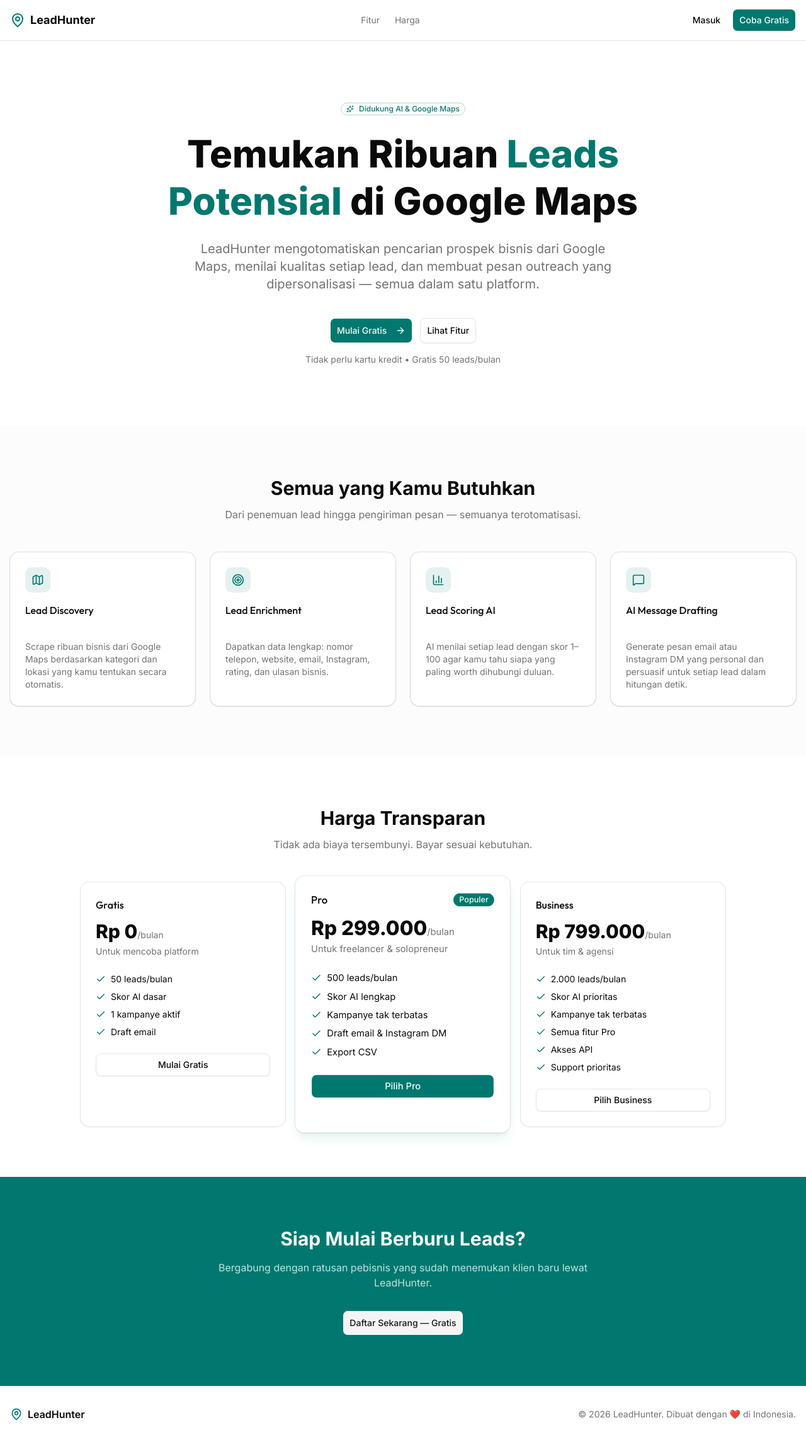
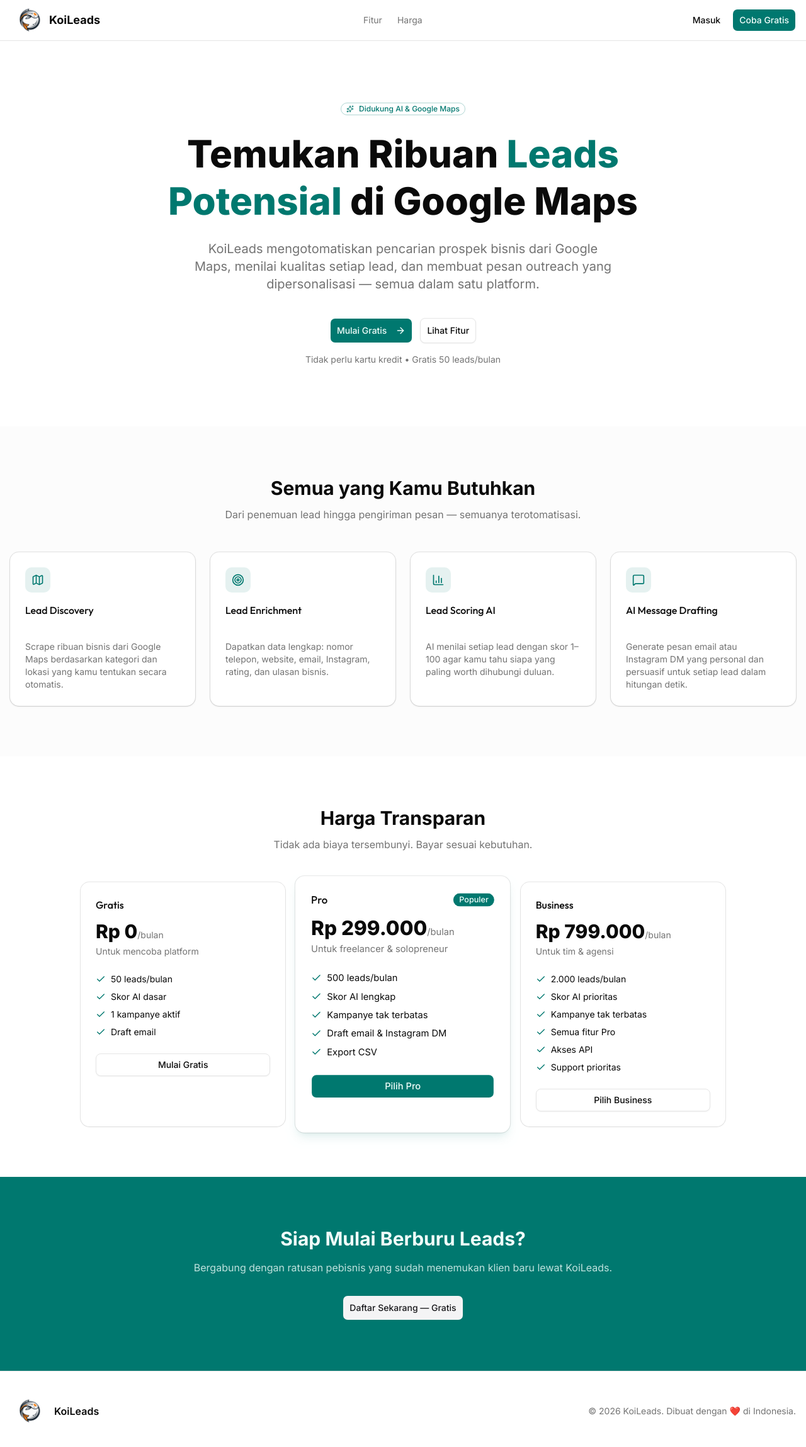
Before and after one commit to chriistopher1/koi_leads, a Next.js app: page / in a window 1280 px wide. Shown: the top 2298 px of the page at 63% size. Built offline with nearby package versions, Linux system fonts and the light colour scheme.

Commit message:
fix brand name and app logo

```diff
--- a/app/(auth)/login/page.tsx
+++ b/app/(auth)/login/page.tsx
@@ -10,6 +10,7 @@ import { Label } from "@/components/ui/label";
 import { Card, CardContent, CardDescription, CardFooter, CardHeader, CardTitle } from "@/components/ui/card";
 import { toast } from "sonner";
 import { MapPin } from "lucide-react";
+import Image from "next/image";
 
 export default function LoginPage() {
   const [email, setEmail] = useState("");
@@ -35,9 +36,9 @@ export default function LoginPage() {
       <Card className="w-full max-w-md">
         <CardHeader className="text-center">
           <div className="flex justify-center mb-2">
-            <MapPin className="h-8 w-8 text-primary" />
+             <Image src="/app_logo.png" alt="KoiLeads Logo" className="bg-white" width={62} height={62} />
           </div>
-          <CardTitle className="text-2xl">Masuk ke LeadHunter</CardTitle>
+          <CardTitle className="text-2xl">Masuk ke KoiLeads</CardTitle>
           <CardDescription>Masukkan email dan password Anda</CardDescription>
         </CardHeader>
         <form onSubmit={handleLogin}>
--- a/app/(auth)/register/page.tsx
+++ b/app/(auth)/register/page.tsx
@@ -17,6 +17,7 @@ import {
 } from "@/components/ui/card";
 import { toast } from "sonner";
 import { MapPin } from "lucide-react";
+import Image from "next/image";
 
 export default function RegisterPage() {
   const [email, setEmail] = useState("");
@@ -52,9 +53,9 @@ export default function RegisterPage() {
       <Card className="w-full max-w-md">
         <CardHeader className="text-center">
           <div className="flex justify-center mb-2">
-            <MapPin className="h-8 w-8 text-primary" />
+             <Image src="/app_logo.png" alt="KoiLeads Logo" className="bg-white" width={62} height={62} />
           </div>
-          <CardTitle className="text-2xl">Daftar LeadHunter</CardTitle>
+          <CardTitle className="text-2xl">Daftar KoiLeads</CardTitle>
           <CardDescription>
             Mulai temukan leads bisnis terbaik Anda
           </CardDescription>
--- a/components/landing/CTASection.tsx
+++ b/components/landing/CTASection.tsx
@@ -7,7 +7,7 @@ export function CTASection() {
       <div className="container mx-auto text-center max-w-2xl">
         <h2 className="text-3xl font-bold mb-4">Siap Mulai Berburu Leads?</h2>
         <p className="text-primary-foreground/80 mb-8">
-          Bergabung dengan ratusan pebisnis yang sudah menemukan klien baru lewat LeadHunter.
+          Bergabung dengan ratusan pebisnis yang sudah menemukan klien baru lewat KoiLeads.
         </p>
         <Button size="lg" variant="secondary" asChild>
           <Link href="/register">Daftar Sekarang — Gratis</Link>
--- a/components/landing/HeroSection.tsx
+++ b/components/landing/HeroSection.tsx
@@ -16,7 +16,7 @@ export function HeroSection() {
           di Google Maps
         </h1>
         <p className="text-xl text-muted-foreground mb-10 max-w-2xl mx-auto">
-          LeadHunter mengotomatiskan pencarian prospek bisnis dari Google Maps, menilai kualitas setiap lead, dan membuat pesan outreach yang dipersonalisasi — semua dalam satu platform.
+          KoiLeads mengotomatiskan pencarian prospek bisnis dari Google Maps, menilai kualitas setiap lead, dan membuat pesan outreach yang dipersonalisasi — semua dalam satu platform.
         </p>
         <div className="flex flex-col sm:flex-row gap-3 justify-center">
           <Button size="lg" asChild>
--- a/components/layout/Footer.tsx
+++ b/components/layout/Footer.tsx
@@ -1,15 +1,16 @@
 import { MapPin } from "lucide-react";
+import Image from "next/image";
 
 export function Footer() {
   return (
     <footer className="border-t py-8 px-4">
       <div className="container mx-auto flex flex-col md:flex-row items-center justify-between gap-4">
         <div className="flex items-center gap-2">
-          <MapPin className="h-5 w-5 text-primary" />
-          <span className="font-semibold text-foreground">LeadHunter</span>
+          <Image src="/app_logo.png" alt="KoiLeads Logo" className="bg-white" width={62} height={62} />
+          <span className="font-semibold text-foreground">KoiLeads</span>
         </div>
         <p className="text-sm text-muted-foreground">
-          © {new Date().getFullYear()} LeadHunter. Dibuat dengan ❤️ di Indonesia.
+          © {new Date().getFullYear()} KoiLeads. Dibuat dengan ❤️ di Indonesia.
         </p>
       </div>
     </footer>
--- a/components/layout/Navbar.tsx
+++ b/components/layout/Navbar.tsx
@@ -1,14 +1,15 @@
 import Link from "next/link";
 import { MapPin } from "lucide-react";
 import { Button } from "@/components/ui/button";
+import Image from "next/image";
 
 export function Navbar() {
   return (
     <header className="border-b bg-background/95 backdrop-blur sticky top-0 z-50">
       <div className="container mx-auto px-4 h-16 flex items-center justify-between">
-        <Link href="/" className="flex items-center gap-2">
-          <MapPin className="h-6 w-6 text-primary" />
-          <span className="font-bold text-lg text-foreground">LeadHunter</span>
+        <Link href="/" className="flex items-center ">
+          <Image src="/app_logo.png" alt="KoiLeads Logo" className="bg-white" width={62} height={62} />
+          <span className="font-bold text-lg text-foreground">KoiLeads</span>
         </Link>
         <nav className="hidden md:flex items-center gap-6 text-sm">
           <Link href="#features" className="text-muted-foreground hover:text-foreground transition-colors">Fitur</Link>
--- a/components/layout/Sidebar.tsx
+++ b/components/layout/Sidebar.tsx
@@ -9,6 +9,7 @@ import { LayoutDashboard, Users, Map, Send, Settings, LogOut, MapPin } from "luc
 import { Button } from "@/components/ui/button";
 import { Badge } from "@/components/ui/badge";
 import type { Profile } from "@/types";
+import Image from "next/image";
 
 const navItems = [
   { href: "/dashboard", label: "Dashboard", icon: LayoutDashboard },
@@ -32,8 +33,8 @@ export function Sidebar({ profile }: { profile: Profile | null }) {
     <aside className="w-64 border-r bg-card flex flex-col">
       <div className="p-6 border-b">
         <Link href="/dashboard" className="flex items-center gap-2">
-          <MapPin className="h-6 w-6 text-primary" />
-          <span className="font-bold text-lg text-foreground">LeadHunter</span>
+           <Image src="/app_logo.png" alt="KoiLeads Logo" className="bg-white" width={62} height={62} />
+          <span className="font-bold text-lg text-foreground">KoiLeads</span>
         </Link>
         {profile && (
           <Badge variant="outline" className="mt-2 text-xs">
--- a/components/leads/LeadDetailPanel.tsx
+++ b/components/leads/LeadDetailPanel.tsx
@@ -10,6 +10,7 @@ import { Button } from "@/components/ui/button";
 import { Badge } from "@/components/ui/badge";
 import { Mail, Telescope, Phone, Globe, Star, MapPin, Loader2 } from "lucide-react";
 import { DraftMessageModal } from "../outreach/DraftMessageModal";
+import Image from "next/image";
 
 export function LeadDetailPanel({ lead, drafts }: { lead: Lead; drafts: OutreachDraft[] }) {
   const [scoring, setScoring] = useState(false);
@@ -53,7 +54,7 @@ export function LeadDetailPanel({ lead, drafts }: { lead: Lead; drafts: Outreach
           <CardHeader><CardTitle className="text-base">Informasi Bisnis</CardTitle></CardHeader>
           <CardContent className="space-y-3 text-sm">
             <div className="flex items-center gap-2 text-muted-foreground">
-              <MapPin className="h-4 w-4" />{currentLead.address ?? "-"}
+              <Image src="/app_logo.png" alt="KoiLeads Logo" className="bg-white" width={62} height={62} />
             </div>
             {currentLead.phone && (
               <div className="flex items-center gap-2">
--- a/lib/xendit.ts
+++ b/lib/xendit.ts
@@ -1,7 +1,9 @@
 const XENDIT_BASE = "https://api.xendit.co";
 
 function xenditHeaders() {
-  const encoded = Buffer.from(`${process.env.XENDIT_API_KEY}:`).toString("base64");
+  const encoded = Buffer.from(`${process.env.XENDIT_API_KEY}:`).toString(
+    "base64",
+  );
   return {
     Authorization: `Basic ${encoded}`,
     "Content-Type": "application/json",
@@ -21,15 +23,17 @@ export async function createInvoice(params: CreateInvoiceParams) {
     method: "POST",
     headers: xenditHeaders(),
     body: JSON.stringify({
-      external_id: `leadhunter_${params.userId}_${Date.now()}`,
+      external_id: `koileads_${params.userId}_${Date.now()}`,
       amount: params.amount,
       currency: "IDR",
       payer_email: params.email,
-      description: `LeadHunter - Paket ${params.plan}`,
+      description: `KoiLeads - Paket ${params.plan}`,
       success_redirect_url: `${process.env.NEXT_PUBLIC_APP_URL}/dashboard?payment=success`,
       failure_redirect_url: `${process.env.NEXT_PUBLIC_APP_URL}/settings?payment=failed`,
       customer: { given_names: params.name, email: params.email },
-      items: [{ name: `Paket ${params.plan}`, quantity: 1, price: params.amount }],
+      items: [
+        { name: `Paket ${params.plan}`, quantity: 1, price: params.amount },
+      ],
       metadata: { user_id: params.userId, plan: params.plan },
     }),
   });
```
Also changed, not shown: public/app_logo.png (added).
